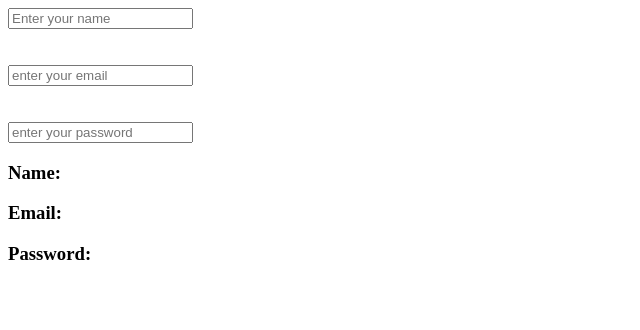
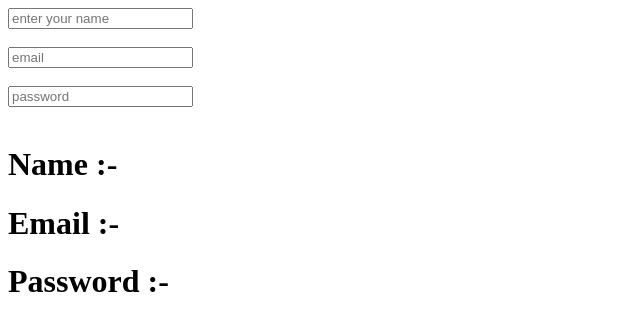
Before and after one commit to mohinkhan16/React, a React (Vite) app in the folder 04_hook_and_states/: page / in a window 1280 px wide. Shown: the top 330 px of the page, without its empty margins (0-640 px from the left). Built offline with nearby package versions, Linux system fonts and the light colour scheme.

Commit message:
ObjectUseState code added

```diff
--- a/04_hook_and_states/src/App.jsx
+++ b/04_hook_and_states/src/App.jsx
@@ -5,6 +5,7 @@ import State2 from "./state_and_hooks/02_state";
 import  PrevState from "./state_and_hooks/03_prestate";
 import State_04 from "./state_and_hooks/04_state";
 import LifeCycle from "./state_and_hooks/05_LIfeCycle";
+import ObjectState from "./state_and_hooks/06_ObjectUsestate";
 
 
 const App = ()=>{
@@ -17,7 +18,9 @@ const App = ()=>{
       {/* <PrevState/> */}
       {/* <State_01/> */}
       {/* <State_04/> */}
-      <LifeCycle/>
+      {/* <LifeCycle/> */}
+
+      <ObjectState/>
       </>
     )
 }
--- /dev/null
+++ b/04_hook_and_states/src/state_and_hooks/06_ObjectUsestate.jsx
@@ -0,0 +1,60 @@
+import React, { useState } from "react";
+
+const ObjectState = ()=>{
+    const [user,setUser]=useState({
+        name:"",
+        email:"",
+        password:""
+    });
+
+
+    const handlechange = (feild,e)=>{
+        setUser((prev)=>{
+            return{
+                ...prev,
+                [feild]:e.target.value
+            }
+        });
+    };
+
+    return(
+        <>
+        <input type="text"
+        value={user.name}
+        placeholder="enter your name"
+        onChange={(e)=>handlechange("name",e)} />
+
+        <br/>
+        <br/>
+          <input
+        type="email"
+        value={user.email}
+        placeholder="email"
+        onChange={(e) => handlechange("email", e)}
+      />
+
+      <br />
+      <br />
+
+      <input
+        type="password"
+        value={user.password}
+        placeholder="password"
+        onChange={(e) => handlechange("password", e)}
+      />
+
+      <br />
+      <br />
+
+      <h1>Name :- {user.name}</h1>
+
+      <h1>Email :- {user.email}</h1>
+
+      <h1>Password :- {user.password}</h1>
+
+        </>
+    );
+};
+
+
+export default ObjectState;
```
Also changed, not shown: 04_hook_and_states/src/state_and_hooks/05_LIfeCycle.jsx (line endings or trailing spaces).
